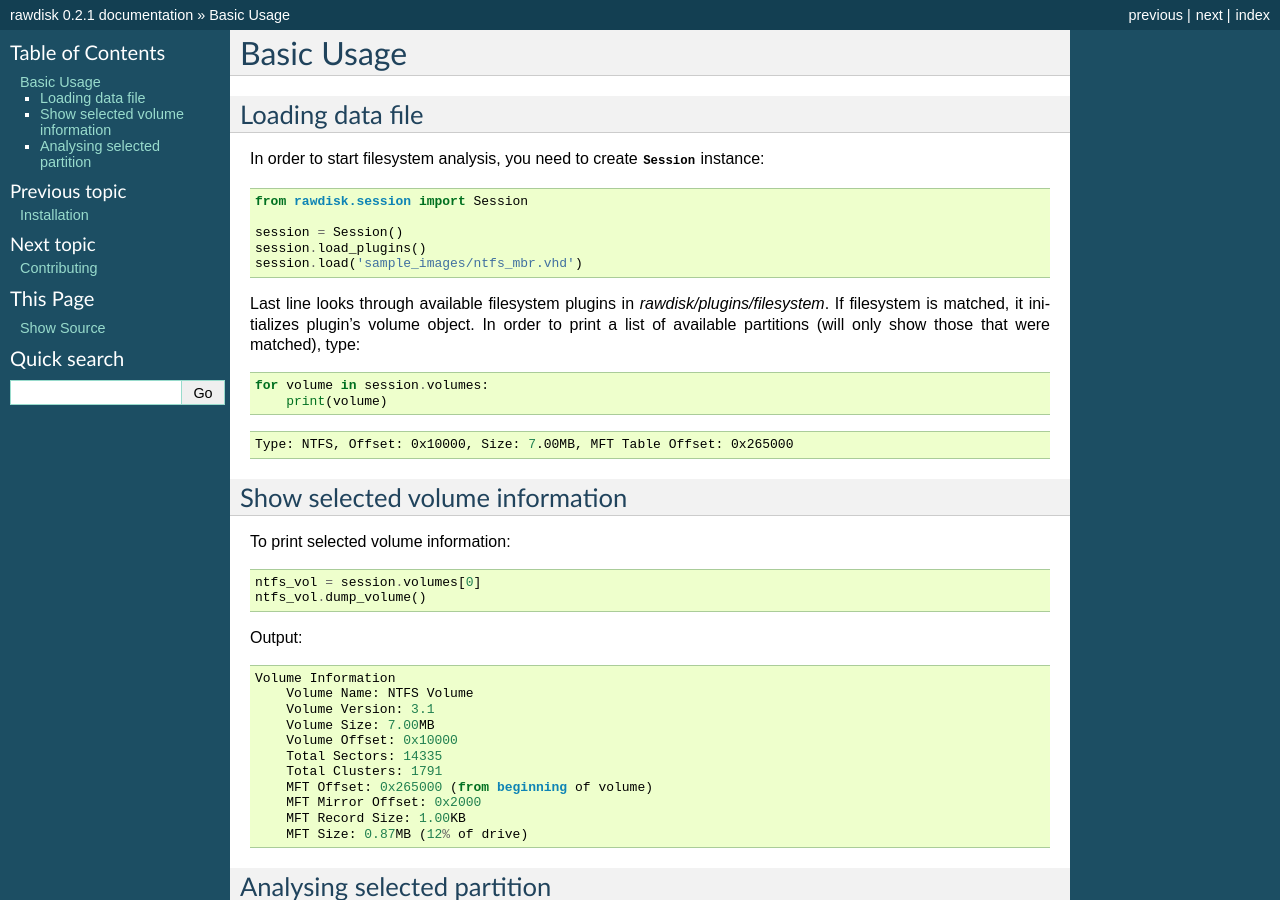
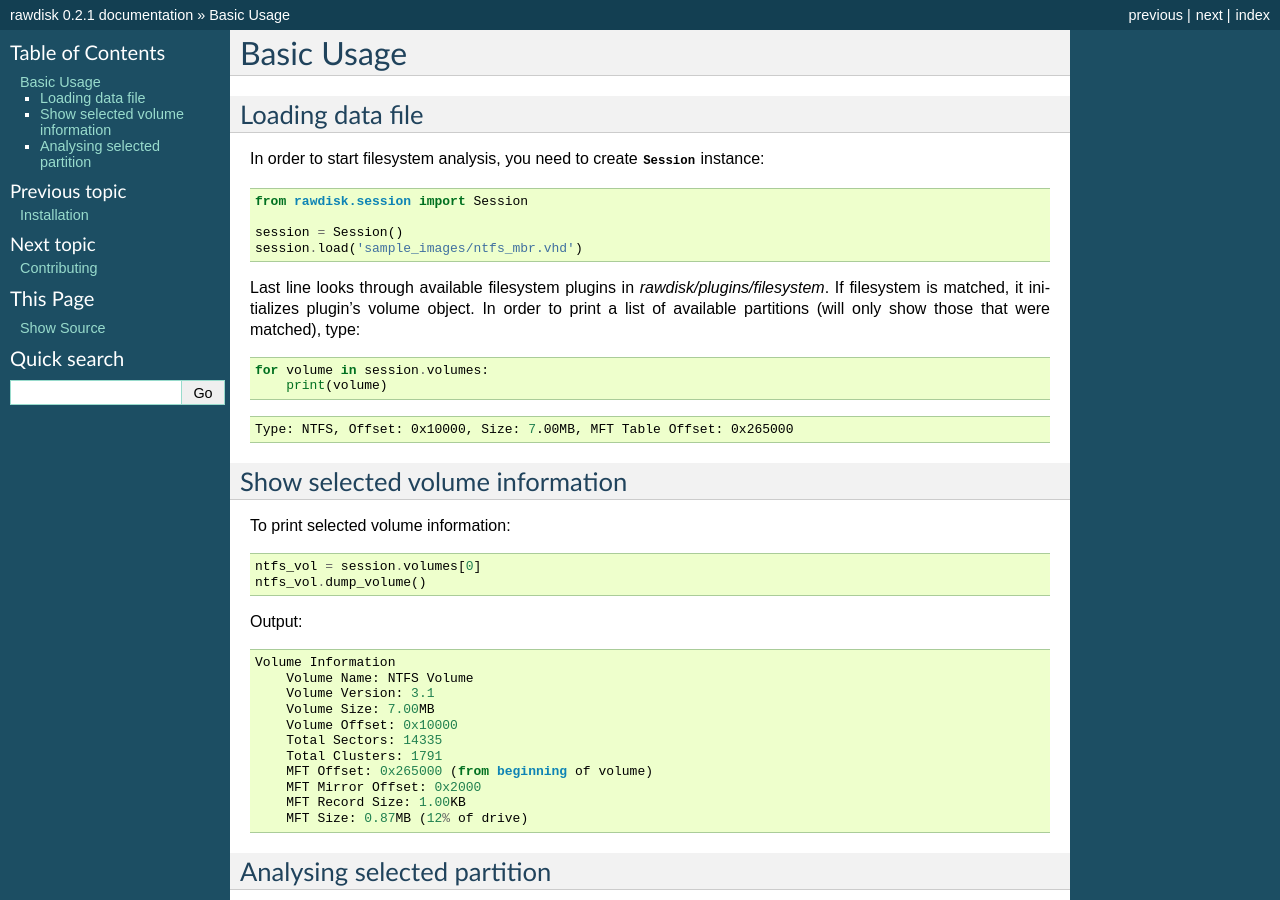
Before and after one commit to dariusbakunas/rawdisk, a Sphinx documentation site: the page built from docs/usage.rst, in a window 1280 px wide and 900 px high. Built offline with Sphinx 7.4.7, drawn with Linux system fonts in a browser that asks for light colours; pages that are not in the unit, such as notebooks, are missing from menus.

Commit message:
update usage

```diff
--- a/docs/usage.rst
+++ b/docs/usage.rst
@@ -10,7 +10,6 @@ In order to start filesystem analysis, you need to create :class:`~rawdisk.sessi
     from rawdisk.session import Session
 
     session = Session()
-    session.load_plugins()
     session.load('sample_images/ntfs_mbr.vhd')
 
 Last line looks through available filesystem plugins in *rawdisk/plugins/filesystem*. If filesystem is matched, it initializes plugin's volume object. In order to print a list of available partitions (will only show those that were matched), type::
```
